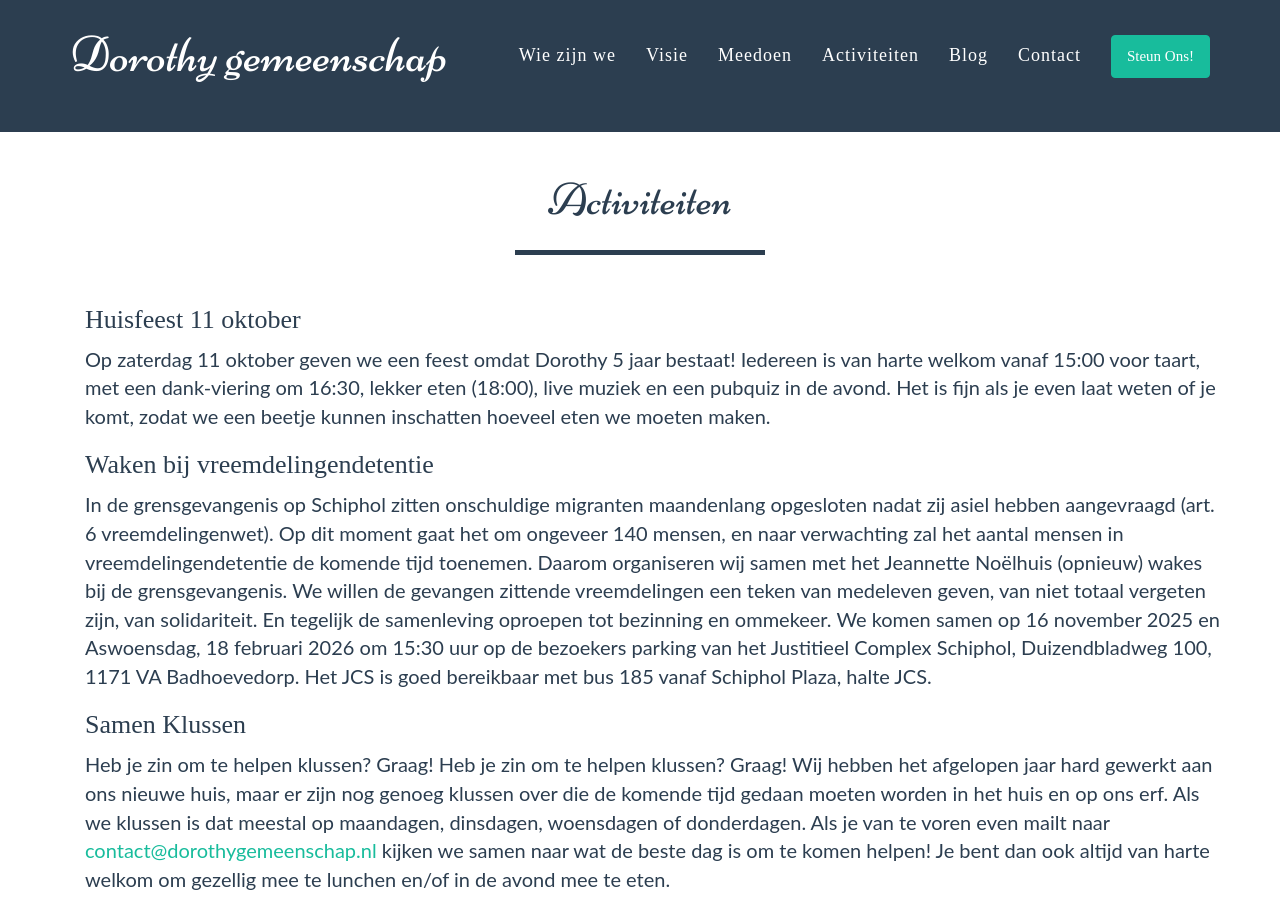
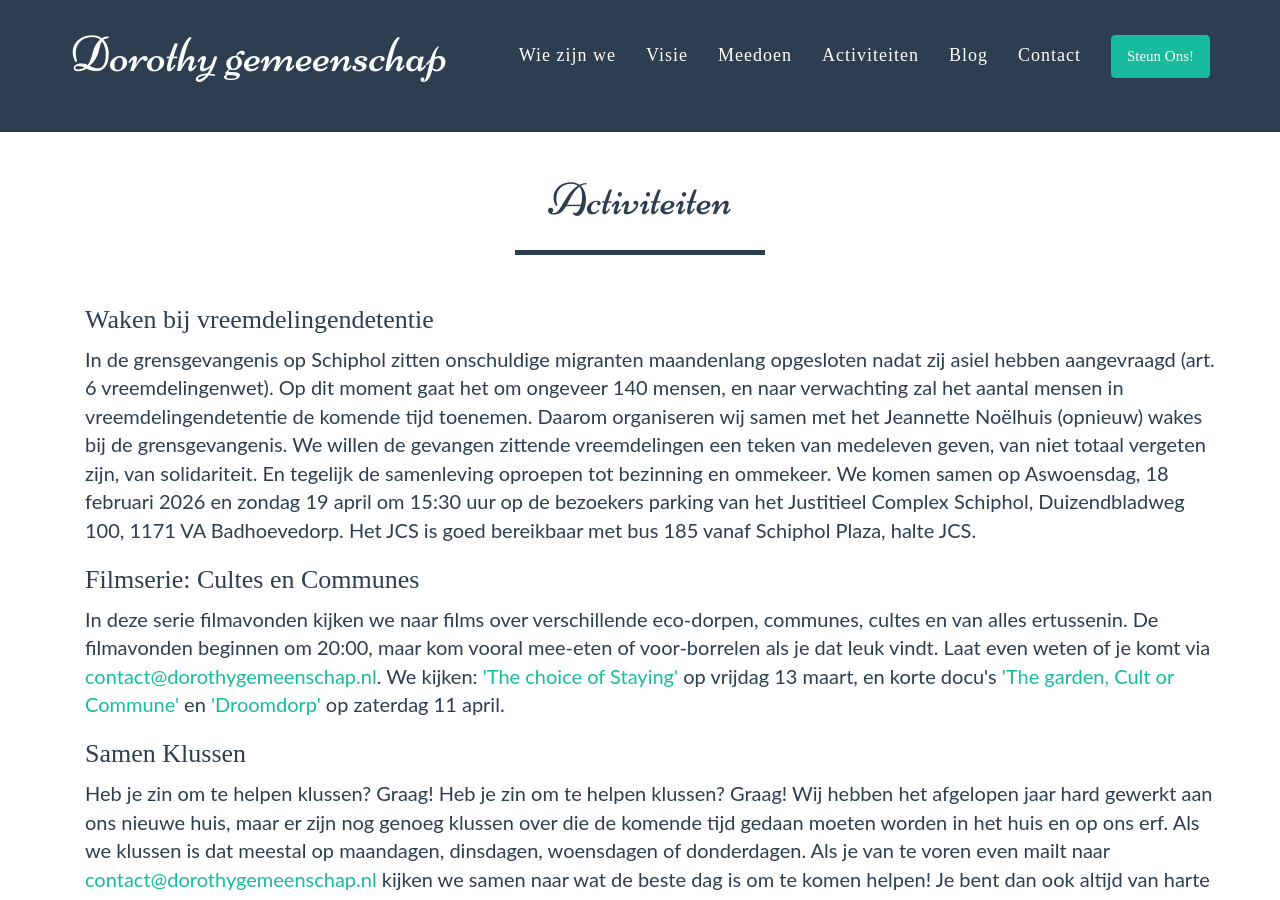
Before and after one commit to dorothygemeenschap/dorothygemeenschap.github.io, a Jekyll site: the page built from activiteiten.html, in a window 1280 px wide and 900 px high. Built offline with Jekyll 4.4.1, drawn with Linux system fonts in a browser that asks for light colours; some web fonts are replaced.

Commit message:
Update activiteiten.html

```diff
--- a/activiteiten.html
+++ b/activiteiten.html
@@ -6,11 +6,6 @@ title: Activiteiten
    <div class="row">
       <div class="col-lg-12">
 
-      <h3> Huisfeest 11 oktober</h3>
-<p>Op zaterdag 11 oktober geven we een feest omdat Dorothy 5 jaar bestaat! Iedereen is van harte welkom vanaf 15:00 voor taart,
-   met een dank-viering om 16:30, lekker eten (18:00), live muziek en een pubquiz in de avond.
-   Het is fijn als je even laat weten of je komt, zodat we een beetje kunnen inschatten hoeveel eten we moeten maken.
-</p>
          <h3>Waken bij vreemdelingendetentie</h3>
 <p>
 In de grensgevangenis op Schiphol zitten onschuldige migranten maandenlang opgesloten nadat zij asiel hebben aangevraagd
@@ -20,9 +15,21 @@ In de grensgevangenis op Schiphol zitten onschuldige migranten maandenlang opges
 Daarom organiseren wij samen met het Jeannette Noëlhuis (opnieuw) wakes bij de grensgevangenis.
    We willen de gevangen zittende vreemdelingen een teken van medeleven geven, van niet totaal vergeten zijn,
    van solidariteit. En tegelijk de samenleving oproepen tot bezinning en ommekeer.
-   We komen samen op 16 november 2025 en Aswoensdag, 18 februari 2026 om 15:30 uur op de bezoekers parking van het Justitieel Complex Schiphol, Duizendbladweg 100, 1171 VA Badhoevedorp.
+   We komen samen op Aswoensdag, 18 februari 2026 en zondag 19 april om 15:30 uur op de bezoekers parking van het Justitieel Complex Schiphol, Duizendbladweg 100, 1171 VA Badhoevedorp.
    Het JCS is goed bereikbaar met bus 185 vanaf Schiphol Plaza, halte JCS.
 </p>
+
+         <h3>Filmserie: Cultes en Communes</h3>
+<p>In deze serie filmavonden kijken we naar films over verschillende eco-dorpen, communes, cultes en van alles ertussenin.
+   De filmavonden beginnen om 20:00, maar kom vooral mee-eten of voor-borrelen als je dat leuk vindt. Laat even weten of je komt
+   via <a href="mailto:contact@dorothygemeenschap.nl">contact@dorothygemeenschap.nl</a>.
+
+We kijken: <a href=https://dorothygemeenschap.us15.list-manage.com/track/click?u=c05b2751ed448a24c8afb9463&id=5d8928b09a&e=70efb26bc6>'The choice of Staying'</a>
+   op vrijdag 13 maart, en korte docu's <a href=https://dorothygemeenschap.us15.list-manage.com/track/click?u=c05b2751ed448a24c8afb9463&id=8c6631628b&e=70efb26bc6>'The garden, Cult or Commune'</a>
+   en <a href= https://dorothygemeenschap.us15.list-manage.com/track/click?u=c05b2751ed448a24c8afb9463&id=e6cfb3df6a&e=70efb26bc6>'Droomdorp'</a> op
+   zaterdag 11 april.
+</p>
+
 
 <h3>Samen Klussen</h3>
 <p>
```
